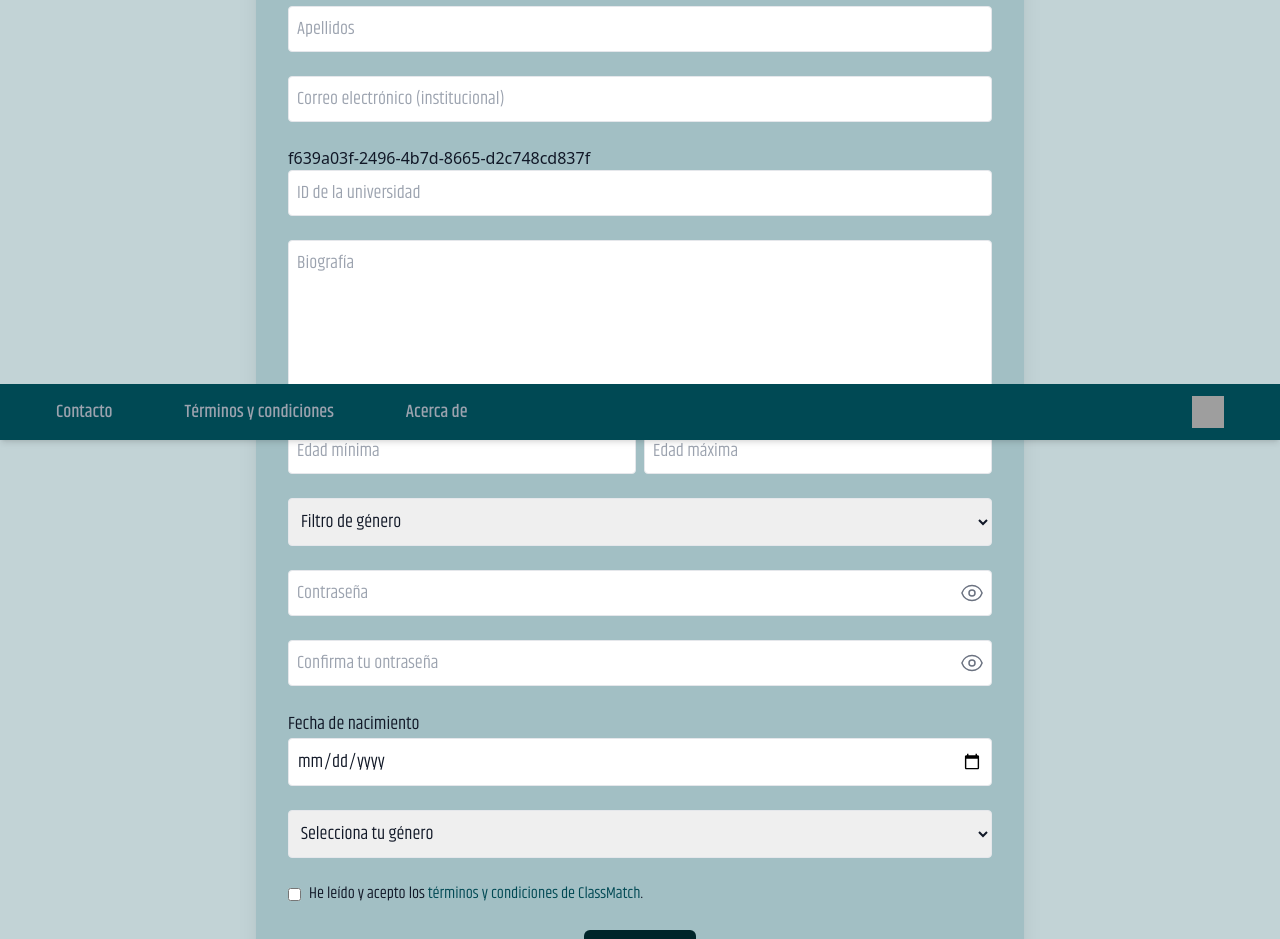
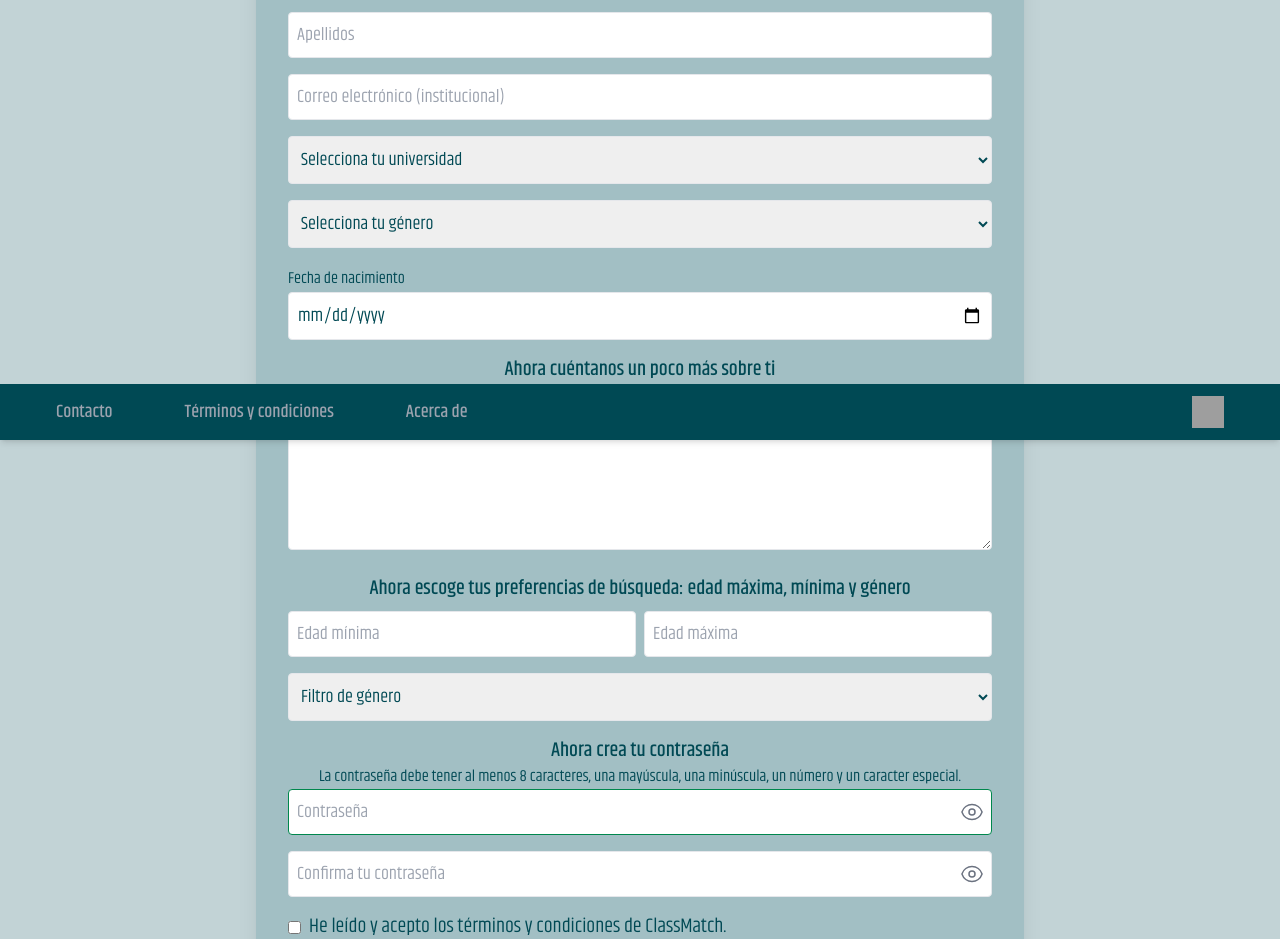
Before and after one commit to arojaspe/ClassMatch, a React (Vite) app: page /crearcuenta in a window 1280 px wide. Shown: the part 360-1299 px from the top of the page. Built offline with nearby package versions, Linux system fonts and the light colour scheme; no server answers; grey boxes are pictures that could not be loaded.

Commit message:
feat: :sparkles: add email verification routing and behavior

```diff
--- a/src/components/CreateEventCard.tsx
+++ b/src/components/CreateEventCard.tsx
@@ -36,8 +36,8 @@ export default function CreateEventCard() {
 
         // Subir las fotos después de crear el evento
         if (fotos.length > 0 && eventoId) {
-            await handleImageUpload(response.data.data.event[1]);
-          }
+          await handleImageUpload(response.data.data.event[1]);
+        }
 
         setShowPopup(true);
 
@@ -49,7 +49,6 @@ export default function CreateEventCard() {
         setFecha("");
         setTipoEvento("Abierto");
         setFotos([]);
-
       }
     } catch (error) {
       console.error("Error al crear el evento:", error);
@@ -149,7 +148,9 @@ export default function CreateEventCard() {
             type="number"
             id="capacidad"
             value={capacidad}
-            onChange={(e) => setCapacidad(Math.min(8, Math.max(1, parseInt(e.target.value))))} // Limita entre 1 y 8
+            onChange={(e) =>
+              setCapacidad(Math.min(8, Math.max(1, parseInt(e.target.value))))
+            } // Limita entre 1 y 8
             className="w-full p-2 border border-gray-300 rounded mt-2"
             min="1"
             max="8"
@@ -239,7 +240,10 @@ export default function CreateEventCard() {
         </div>
 
         <div className="flex justify-center">
-          <button type="submit" className="w-1/5 bg-blue-500 text-white py-2 rounded mt-4 hover:bg-blue-700">
+          <button
+            type="submit"
+            className="w-1/5 bg-headClassMatch text-white py-2 rounded mt-4 hover:bg-blue-700"
+          >
             Crear Evento
           </button>
         </div>
--- a/src/pages/CrearCuenta.tsx
+++ b/src/pages/CrearCuenta.tsx
@@ -1,12 +1,14 @@
 import { SetStateAction, useState } from "react";
-import { Link } from "react-router-dom";
+import { Link, useNavigate } from "react-router-dom";
 import api from "../api/axiosConfig";
 
 export default function CrearCuenta() {
+  const navigate = useNavigate();
   const [firstname, setFirstname] = useState("");
   const [lastname, setLastname] = useState("");
   const [email, setEmail] = useState("");
   const [password, setPassword] = useState("");
+  const [confirmPassword, setConfirmPassword] = useState("");
   const [collegeId, setCollegeId] = useState("");
   const [gender, setGender] = useState("");
   const [birthdate, setBirthdate] = useState("");
@@ -43,6 +45,9 @@ export default function CrearCuenta() {
   const handlePasswordChange = (event: {
     target: { value: SetStateAction<string> };
   }) => setPassword(event.target.value);
+  const handleConfirmPasswordChange = (event: {
+    target: { value: SetStateAction<string> };
+  }) => setConfirmPassword(event.target.value);
   const handleCollegeIdChange = (event: {
     target: { value: SetStateAction<string> };
   }) => setCollegeId(event.target.value);
@@ -105,12 +110,13 @@ export default function CrearCuenta() {
         withCredentials: true,
       });
 
-      if (!response || response.status !== 200) {
+      if (!response || response.status !== 201) {
         throw new Error("Error en el registro");
       }
 
       setMessage("Registro exitoso");
-      // Redirigir o realizar alguna acción adicional
+
+      navigate("/verificacionregistro");
     } catch {
       setMessage("Error en el registro:");
     }
@@ -126,21 +132,25 @@ export default function CrearCuenta() {
   };
 
   return (
-    <main className="text-gray-900 w-lvw bg-backgroundClassMatch">
+    <main className="w-lvw font-KhandMedium text-xl text-headClassMatch bg-backgroundClassMatch">
       <div className="w-full pt-20 pb-14">
         <div className="w-full flex shadow-xl flex-col items-center bg-cardClassMatch rounded-2xl p-8 m-4 md:max-w-3xl md:mx-auto">
-          <h2 className="font-KhandSemiBold text-5xl text-headClassMatch font-bold">
+          <h2 className="font-KhandSemiBold text-5xl text-buttonClassMatch font-bold">
             Registro
           </h2>
-          <p className="w-full text-xl mt-4 font-KhandRegular">
-            ¡Crea tu cuenta de ClassMatch! <br /> <br />
+          <p className="w-full text-xl mt-4 font-KhandMedium">
+            ¡Crea tu cuenta de ClassMatch! <br />
             Recuerda que debes usar el correo de tu institución universitaria.
           </p>
+          <hr className="w-full border-t-2 border-headClassMatch my-2" />
           <form
-            className="mb-4 mt-5 w-full flex flex-col"
+            className="mb-4 mt-2 w-full flex flex-col"
             onSubmit={handleRegister}
           >
-            <div className="mb-6">
+            <h3 className="text-center mb-2">
+              Iniciemos poniendo tus datos básicos
+            </h3>
+            <div id="Nombre" className="mb-4">
               <input
                 className={`w-full border rounded font-KhandRegular text-lg p-2 outline-none focus:shadow-outline ${
                   errors.firstname ? "border-red-500" : ""
@@ -153,7 +163,7 @@ export default function CrearCuenta() {
                 onChange={handleFirstnameChange}
               />
             </div>
-            <div className="mb-6">
+            <div id="Apellido" className="mb-4">
               <input
                 className={`w-full border rounded font-KhandRegular text-lg p-2 outline-none focus:shadow-outline ${
                   errors.lastname ? "border-red-500" : ""
@@ -166,7 +176,8 @@ export default function CrearCuenta() {
                 onChange={handleLastnameChange}
               />
             </div>
-            <div className="mb-6">
+
+            <div id="Email" className="mb-4">
               <input
                 className={`w-full border rounded font-KhandRegular text-lg p-2 outline-none focus:shadow-outline ${
                   errors.email ? "border-red-500" : ""
@@ -179,21 +190,70 @@ export default function CrearCuenta() {
                 onChange={handleEmailChange}
               />
             </div>
-            <div className="mb-6">
-              <p>f639a03f-2496-4b7d-8665-d2c748cd837f</p>
-              <input
+            <div id="Universidad" className="mb-4">
+              <select
                 className={`w-full border rounded font-KhandRegular text-lg p-2 outline-none focus:shadow-outline ${
                   errors.collegeId ? "border-red-500" : ""
                 }`}
-                type="text"
                 name="collegeId"
                 id="collegeId"
-                placeholder="ID de la universidad"
                 value={collegeId}
                 onChange={handleCollegeIdChange}
+              >
+                <option value="" disabled>
+                  Selecciona tu universidad
+                </option>
+                <option value="f639a03f-2496-4b7d-8665-d2c748cd837f">
+                  UNAL Bogotá
+                </option>
+                <option value="42dea2d2-97ee-4647-a8b5-e51060881f5a">
+                  UNAL Medellín
+                </option>
+                <option value="1ad6fbb4-09f4-467d-aa5c-50b9d80aea01">
+                  UNAL Palmira
+                </option>
+              </select>
+            </div>
+            <div className="mb-4">
+              <select
+                className={`w-full border rounded font-KhandRegular text-lg p-2 outline-none focus:shadow-outline ${
+                  errors.gender ? "border-red-500" : ""
+                }`}
+                name="gender"
+                id="gender"
+                value={gender}
+                onChange={handleGenderChange}
+              >
+                <option value="" disabled>
+                  Selecciona tu género
+                </option>
+                <option value="M">Masculino</option>
+                <option value="F">Femenino</option>
+                <option value="NB">No binario</option>
+              </select>
+            </div>
+            <div className="mb-4">
+              <label
+                htmlFor="birthdate"
+                className="text-base font-KhandRegular"
+              >
+                Fecha de nacimiento
+              </label>
+              <input
+                className={`w-full border rounded font-KhandRegular text-lg p-2 outline-none focus:shadow-outline ${
+                  errors.birthdate ? "border-red-500" : ""
+                }`}
+                type="date"
+                name="birthdate"
+                id="birthdate"
+                value={birthdate}
+                onChange={handleBirthdateChange}
               />
             </div>
-            <div className="mb-6">
+            <h3 className="text-center mb-2">
+              Ahora cuéntanos un poco más sobre ti
+            </h3>
+            <div className="mb-4">
               <textarea
                 className={`w-full border rounded font-KhandRegular text-lg p-2 outline-none focus:shadow-outline ${
                   errors.bio ? "border-red-500" : ""
@@ -206,7 +266,11 @@ export default function CrearCuenta() {
                 rows={5}
               />
             </div>
-            <div className="mb-6 flex space-x-2">
+            <h3 className="text-center mb-2">
+              Ahora escoge tus preferencias de búsqueda: edad máxima, mínima y
+              género
+            </h3>
+            <div id="FilterGender" className="mb-4 flex space-x-2">
               <input
                 className={`w-full border rounded font-KhandRegular text-lg p-2 outline-none focus:shadow-outline ${
                   errors.filterAge ? "border-red-500" : ""
@@ -242,7 +306,7 @@ export default function CrearCuenta() {
                 }
               />
             </div>
-            <div className="mb-6">
+            <div className="mb-4">
               <select
                 className={`w-full border rounded font-KhandRegular text-lg p-2 outline-none focus:shadow-outline ${
                   errors.gender ? "border-red-500" : ""
@@ -260,17 +324,35 @@ export default function CrearCuenta() {
                 <option value="NB">No binario</option>
               </select>
             </div>
-            <div className="mb-6 relative">
+            <h3 className="text-center">Ahora crea tu contraseña</h3>
+            <p className="text-center text-base font-KhandRegular">
+              La contraseña debe tener al menos 8 caracteres, una mayúscula, una
+              minúscula, un número y un caracter especial.
+            </p>
+            <div className="mb-4 relative">
               <input
                 className={`w-full border rounded font-KhandRegular text-lg p-2 outline-none focus:shadow-outline ${
-                  errors.password ? "border-red-500" : ""
+                  errors.password
+                    ? "border-red-500"
+                    : "border-premiumButtonClassMatch"
                 }`}
                 type={showPassword ? "text" : "password"}
                 name="password"
                 id="password"
                 placeholder="Contraseña"
                 value={password}
-                onChange={handlePasswordChange}
+                onChange={(e) => {
+                  const value = e.target.value;
+                  const isValid =
+                    /^(?=.*[a-z])(?=.*[A-Z])(?=.*\d)(?=.*[@$!%*?&])[A-Za-z\d@$!%*?&]{8,}$/.test(
+                      value
+                    );
+                  setPassword(value);
+                  setErrors((prevErrors) => ({
+                    ...prevErrors,
+                    password: !isValid,
+                  }));
+                }}
               />
               <button
                 type="button"
@@ -315,7 +397,7 @@ export default function CrearCuenta() {
                 )}
               </button>
             </div>
-            <div className="mb-6 relative">
+            <div className="mb-4 relative">
               <input
                 className={`w-full border rounded font-KhandRegular text-lg p-2 outline-none focus:shadow-outline ${
                   errors.password ? "border-red-500" : ""
@@ -323,9 +405,9 @@ export default function CrearCuenta() {
                 type={showConfirmPassword ? "text" : "password"}
                 name="confirmpassword"
                 id="confirmpassword"
-                placeholder="Confirma tu ontraseña"
-                value={password}
-                onChange={handlePasswordChange}
+                placeholder="Confirma tu contraseña"
+                value={confirmPassword}
+                onChange={handleConfirmPasswordChange}
               />
               <button
                 type="button"
@@ -370,40 +452,8 @@ export default function CrearCuenta() {
                 )}
               </button>
             </div>
-            <div className="mb-6">
-              <label htmlFor="birthdate" className="text-lg font-KhandRegular">
-                Fecha de nacimiento
-              </label>
-              <input
-                className={`w-full border rounded font-KhandRegular text-lg p-2 outline-none focus:shadow-outline ${
-                  errors.birthdate ? "border-red-500" : ""
-                }`}
-                type="date"
-                name="birthdate"
-                id="birthdate"
-                value={birthdate}
-                onChange={handleBirthdateChange}
-              />
-            </div>
-            <div className="mb-6">
-              <select
-                className={`w-full border rounded font-KhandRegular text-lg p-2 outline-none focus:shadow-outline ${
-                  errors.gender ? "border-red-500" : ""
-                }`}
-                name="gender"
-                id="gender"
-                value={gender}
-                onChange={handleGenderChange}
-              >
-                <option value="" disabled>
-                  Selecciona tu género
-                </option>
-                <option value="M">Masculino</option>
-                <option value="F">Femenino</option>
-                <option value="NB">No binario</option>
-              </select>
-            </div>
-            <div className="mb-6 flex items-center">
+
+            <div className="mb-4 flex items-center">
               <input
                 type="checkbox"
                 id="terms"
@@ -435,11 +485,11 @@ export default function CrearCuenta() {
               Continuar
             </button>
           </form>
-          {message && (
+          {/* {message && (
             <p className="text-center mt-4 font-KhandRegular text-red-900">
               {message}
             </p>
-          )}
+          )} */}
           <a
             className="text-black font-KhandRegular text-center text-lg"
             href="/login"
--- /dev/null
+++ b/src/pages/EsperaVerificacion.tsx
@@ -0,0 +1,26 @@
+import { Link } from "react-router-dom";
+
+export default function EsperaVerificacion() {
+  return (
+    <main className="w-full font-KhandMedium text-xl min-h-screen text-headClassMatch bg-backgroundClassMatch flex items-center justify-center">
+      <div className="w-full max-w-xl p-4">
+        <div className="w-full flex shadow-xl flex-col items-center bg-cardClassMatch rounded-2xl p-8 m-4">
+          <h1 className="text-2xl text-headClassMatch font-KhandBold mb-4 text-center">
+            ¡Gracias por registrarte!
+          </h1>
+          <p className="text-xl text-center text-headClassMatch font-KhandRegular">
+            Hemos enviado un correo de verificación a tu correo electrónico.{" "}
+            <br /> Por favor, verifica tu cuenta para poder acceder a
+            ClassMatch.
+          </p>
+          <Link
+            to="/"
+            className="bg-buttonClassMatch text-white font-KhandMedium text-lg rounded-md p-2 mt-8 hover:bg-mainClassMatch hover:text-black transition"
+          >
+            Volver al inicio
+          </Link>
+        </div>
+      </div>
+    </main>
+  );
+}
--- /dev/null
+++ b/src/pages/VerificarEmail.tsx
@@ -0,0 +1,59 @@
+import axios from "axios";
+import { useEffect, useState } from "react";
+import { Link } from "react-router-dom";
+import { useParams } from "react-router-dom";
+
+export const VerificarEmail = () => {
+  const { magicLink } = useParams<{ magicLink: string }>();
+  const [isVerified, setIsVerified] = useState(false);
+  const [loading, setLoading] = useState(true);
+
+  useEffect(() => {
+    const verifyEmail = async () => {
+      try {
+        const response = await axios.get(`/verify/${magicLink}`);
+        if (response.status === 200) {
+          setIsVerified(true);
+        } else {
+          setIsVerified(false);
+        }
+      } catch (error) {
+        console.error("Error verifying email:", error);
+        setIsVerified(false);
+      } finally {
+        setLoading(false);
+      }
+    };
+
+    verifyEmail();
+  }, [magicLink]);
+
+  if (loading) {
+    return <div>Verificando...</div>;
+  }
+
+  return (
+    <main className="w-full font-KhandMedium text-xl min-h-screen text-headClassMatch bg-backgroundClassMatch flex items-center justify-center">
+      <div className="w-full max-w-xl p-4">
+        <div className="w-full flex shadow-xl flex-col items-center bg-cardClassMatch rounded-2xl p-8 m-4">
+          <h1 className="text-2xl text-headClassMatch font-KhandBold mb-4 text-center">
+            ¡Gracias por registrarte!
+          </h1>
+          <p className="text-xl text-center text-headClassMatch font-KhandRegular">
+            {isVerified ? (
+              <h2>Tu email ha sido verificado con éxito</h2>
+            ) : (
+              <h2>Tu email ha sido verificado con éxito</h2>
+            )}
+          </p>
+          <Link
+            to="/"
+            className="bg-buttonClassMatch text-white font-KhandMedium text-lg rounded-md p-2 mt-8 hover:bg-mainClassMatch hover:text-black transition"
+          >
+            Volver al inicio
+          </Link>
+        </div>
+      </div>
+    </main>
+  );
+};
```
Also changed, not shown: src/main.tsx (+10 -0 lines), src/pages/Eventos.tsx (+42 -12 lines).
